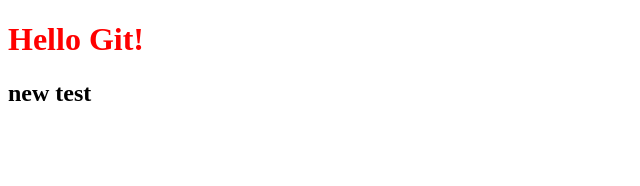
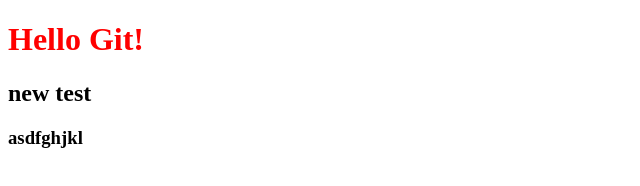
Before and after one commit to vitaliy24/project-git-test, a plain HTML site: page index.html in a window 1280 px wide. Shown: the whole page, without its empty margins (0-640 px from the left). Drawn offline with Linux system fonts and the light colour scheme.

Commit message:
example of error

```diff
--- a/index.html
+++ b/index.html
@@ -12,6 +12,7 @@
 <body>
     <h1>Hello Git!</h1>
     <h2>new test</h2>
+    <h3>asdfghjkl</h3>
 </body>
 
 </html>
```
